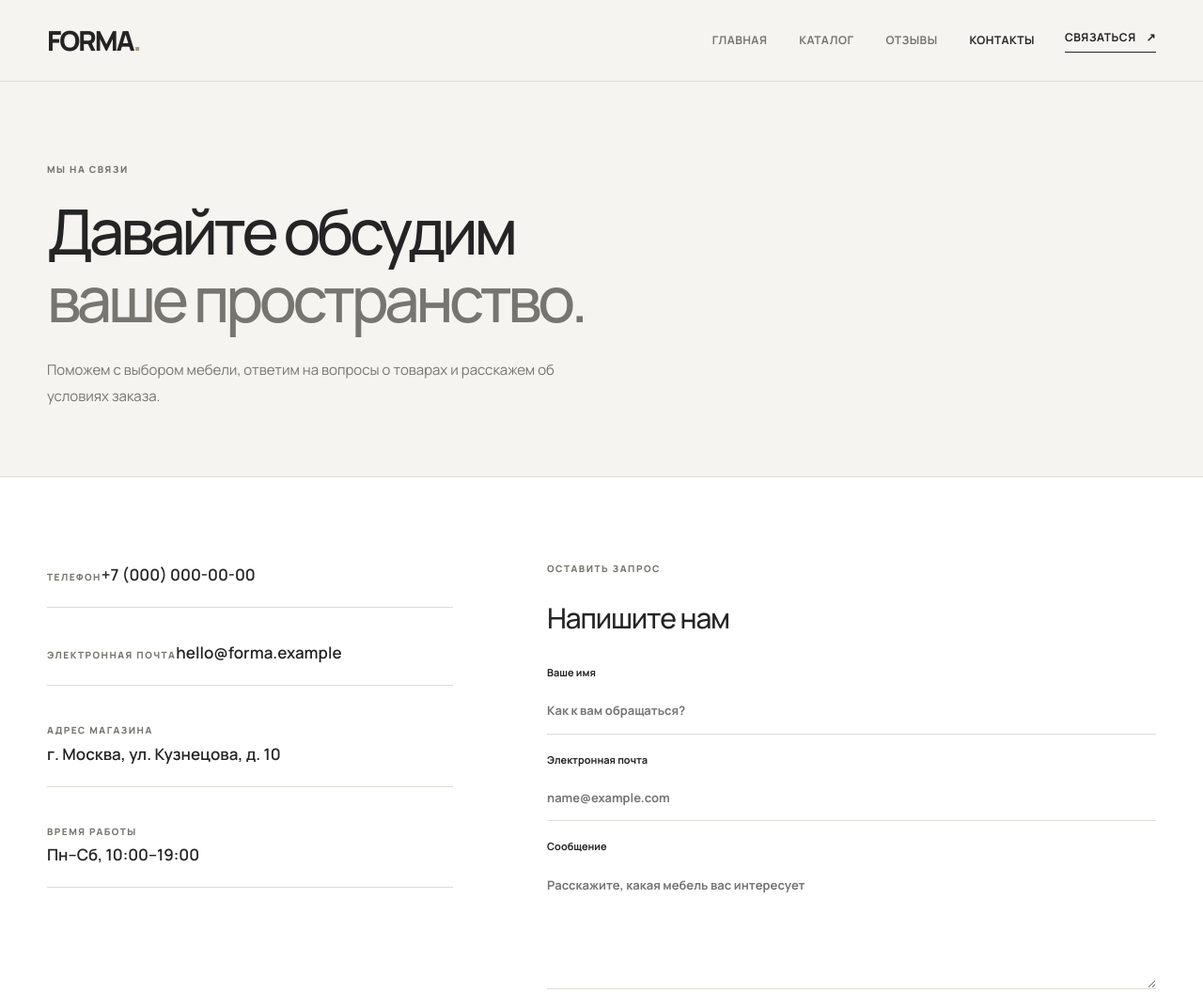
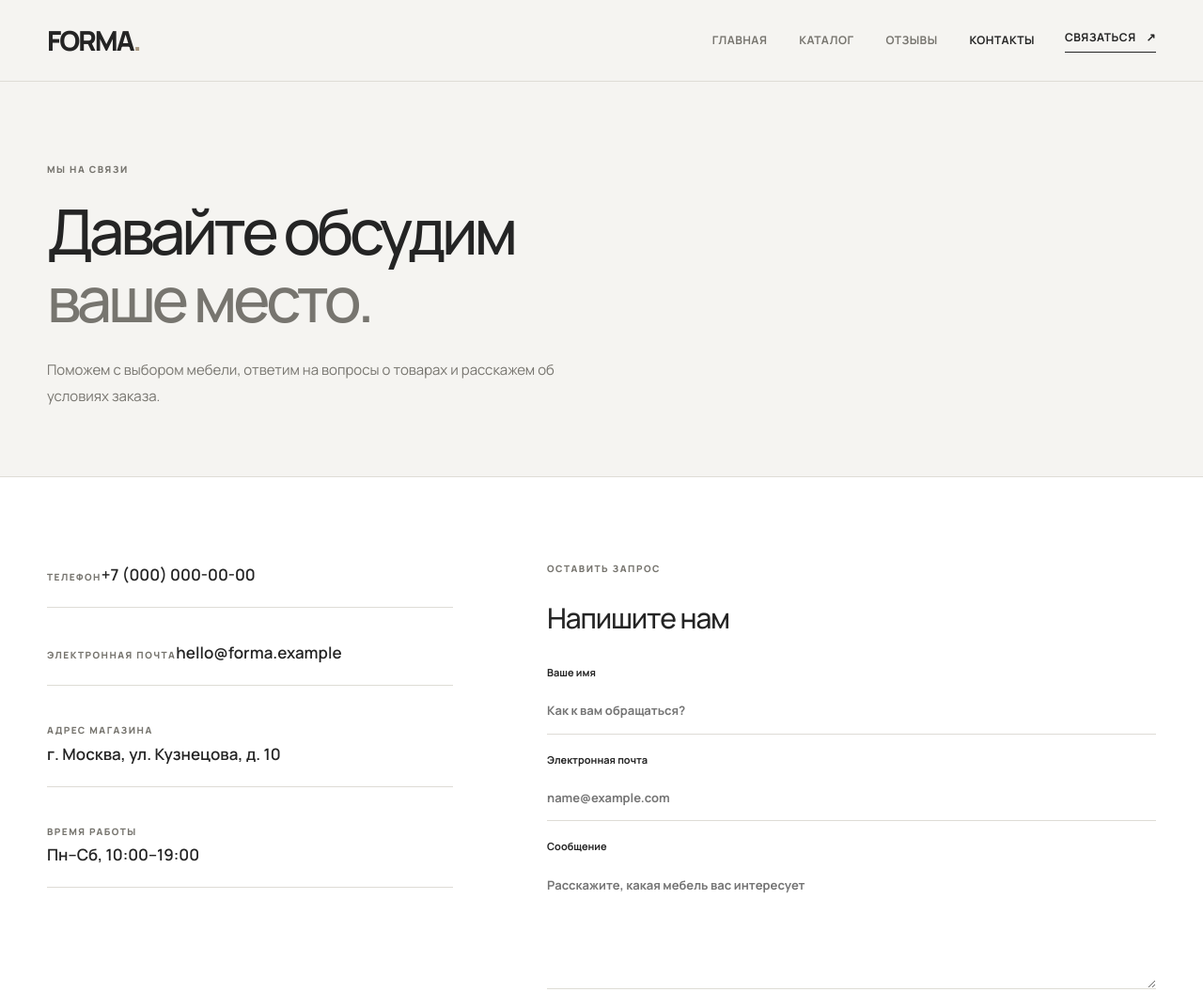
Before and after one commit to DenisGrig1/test_page, a plain HTML site: page contacts.html in a window 1280 px wide. Shown: the top 1056 px of the page at 94% size. Drawn offline with Linux system fonts and the light colour scheme.

Commit message:
Update contacts.html

```diff
--- a/contacts.html
+++ b/contacts.html
@@ -27,7 +27,7 @@
     <section class="page-hero">
       <div class="container">
         <p class="eyebrow">МЫ НА СВЯЗИ</p>
-        <h1 class="page-title">Давайте обсудим<br><span>ваше пространство.</span></h1>
+        <h1 class="page-title">Давайте обсудим<br><span>ваше место.</span></h1>
         <p class="page-lead">Поможем с выбором мебели, ответим на вопросы о товарах и расскажем об условиях заказа.</p>
       </div>
     </section>
```
